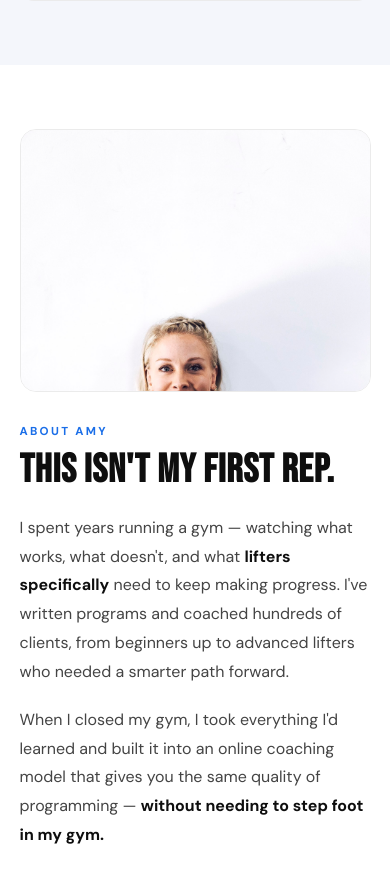
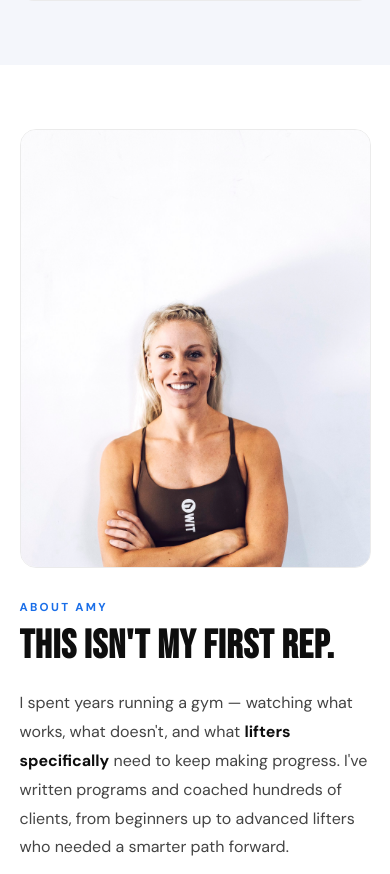
Before and after one commit to AmyWitt/amy-witt-coaching, a React (Vite) app: page / in a window 390 px wide. Shown: the part 4123-4997 px from the top of the page. Built offline with nearby package versions, Linux system fonts and the light colour scheme.

Commit message:
Update App.css

```diff
--- a/src/App.css
+++ b/src/App.css
@@ -284,7 +284,8 @@
 /* RESPONSIVE */
 @media (max-width: 900px) {
   .about-grid { grid-template-columns: 1fr; gap: 2rem; }
-  .about-photo { aspect-ratio: 4/3; max-width: 480px; }
+  .about-photo { aspect-ratio: 4/5; max-width: 380px; margin: 0 auto; }
+  .about-photo img { object-position: center 15%; }
   .for-grid { grid-template-columns: 1fr; gap: 3rem; }
   .gets-grid, .packages-grid { grid-template-columns: 1fr; max-width: 480px; margin-left: auto; margin-right: auto; }
 }
```
